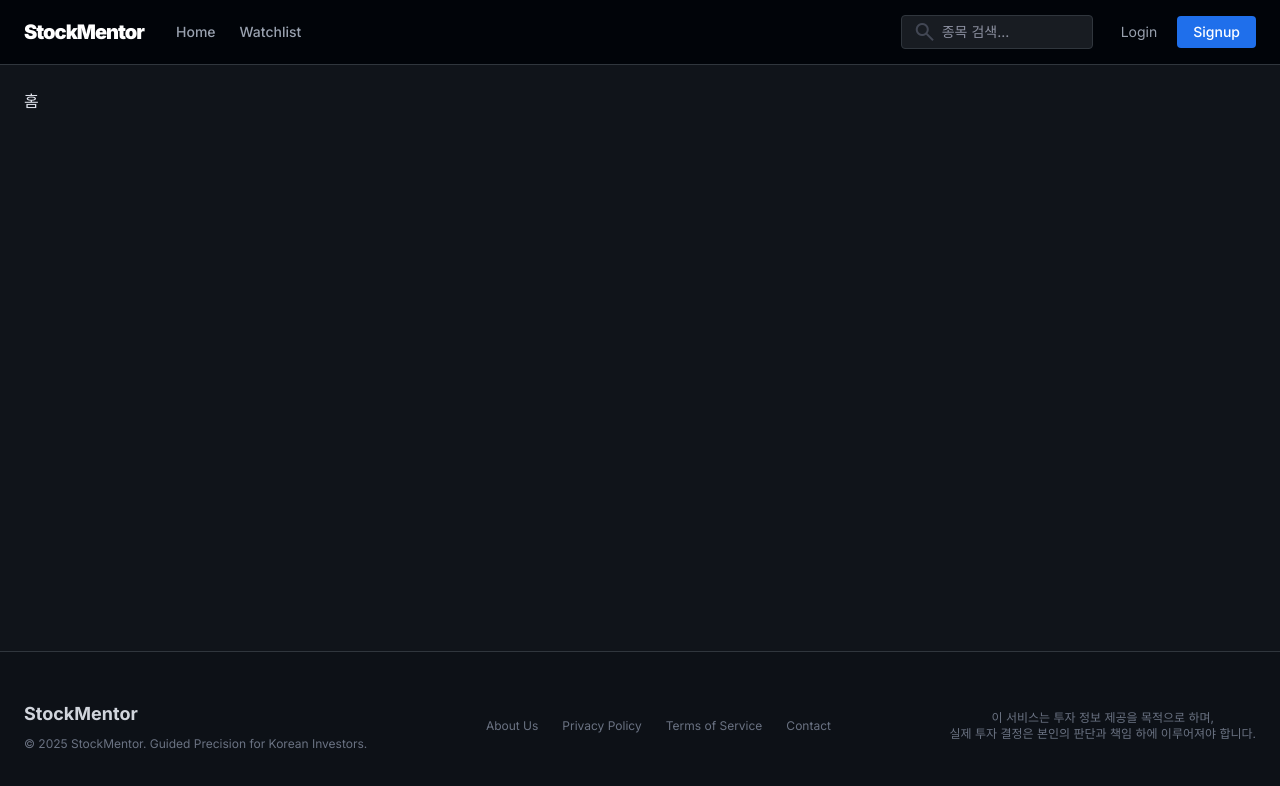
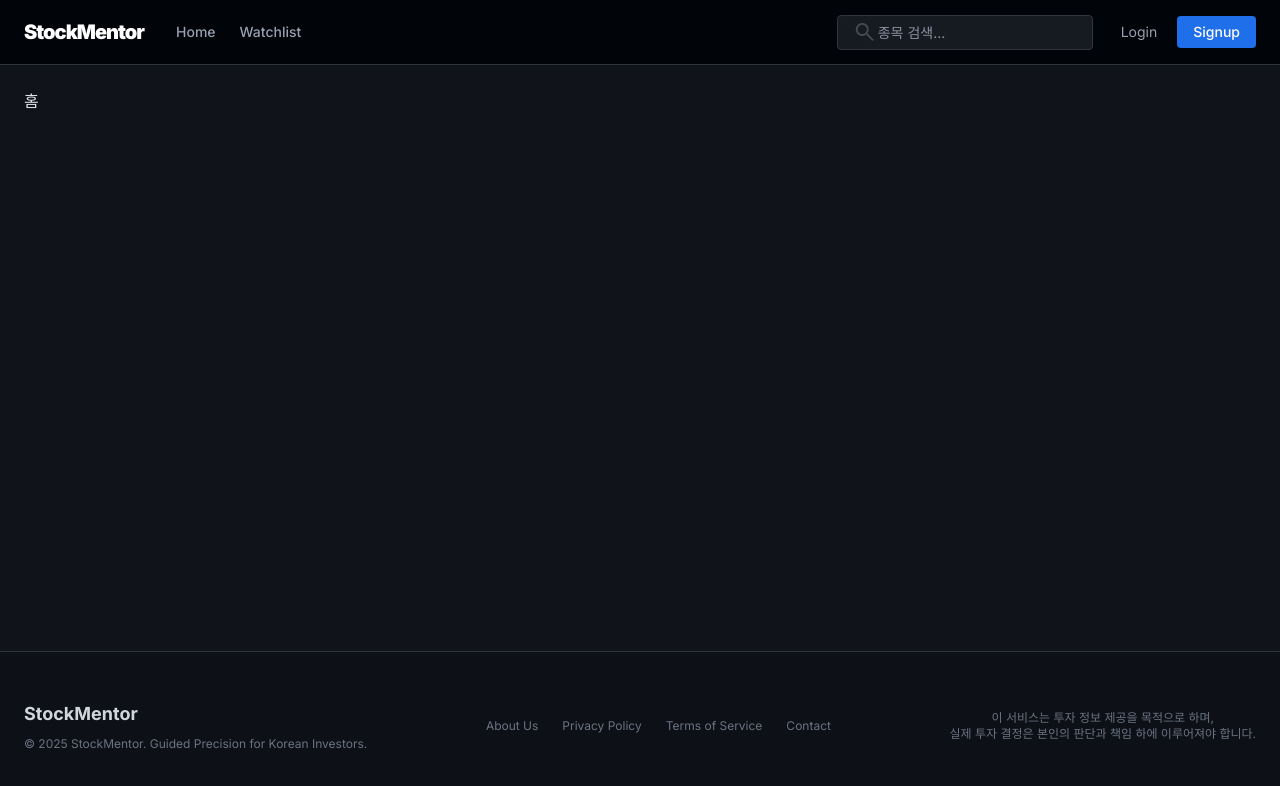
Before and after one commit to sksqlrlek/stock-mentor-front, a React (Vite) app: page / in a window 1280 px wide. Shown: the top 786 px of the page. Built offline with nearby package versions, Linux system fonts and the light colour scheme.

Commit message:
feat: Header에 SearchBar 컴포넌트 연결

```diff
--- a/src/components/layout/Header.tsx
+++ b/src/components/layout/Header.tsx
@@ -1,6 +1,7 @@
 import { Link } from 'react-router-dom'
 import { ROUTES } from '../../constants/routes'
 import { useAuth } from '../../context/AuthContext'
+import SearchBar from '../stock/SearchBar'
 
 function Header() {
   const { user, logout } = useAuth()
@@ -27,13 +28,8 @@ function Header() {
         </div>
 
         <div className="flex items-center gap-4">
-          <div className="relative hidden sm:block">
-            <span className="material-symbols-outlined absolute left-3 top-1/2 -translate-y-1/2 text-outline-variant text-[18px]">search</span>
-            <input
-              className="bg-surface-container-low border border-[#30363d] rounded py-1.5 pl-10 pr-4 text-sm text-on-surface focus:outline-none focus:border-primary-container w-48 transition-all placeholder:text-outline"
-              placeholder="종목 검색..."
-              type="text"
-            />
+          <div className="hidden sm:block w-64">
+            <SearchBar placeholder="종목 검색..." size="sm"/>
           </div>
 
           {user ? (
```
